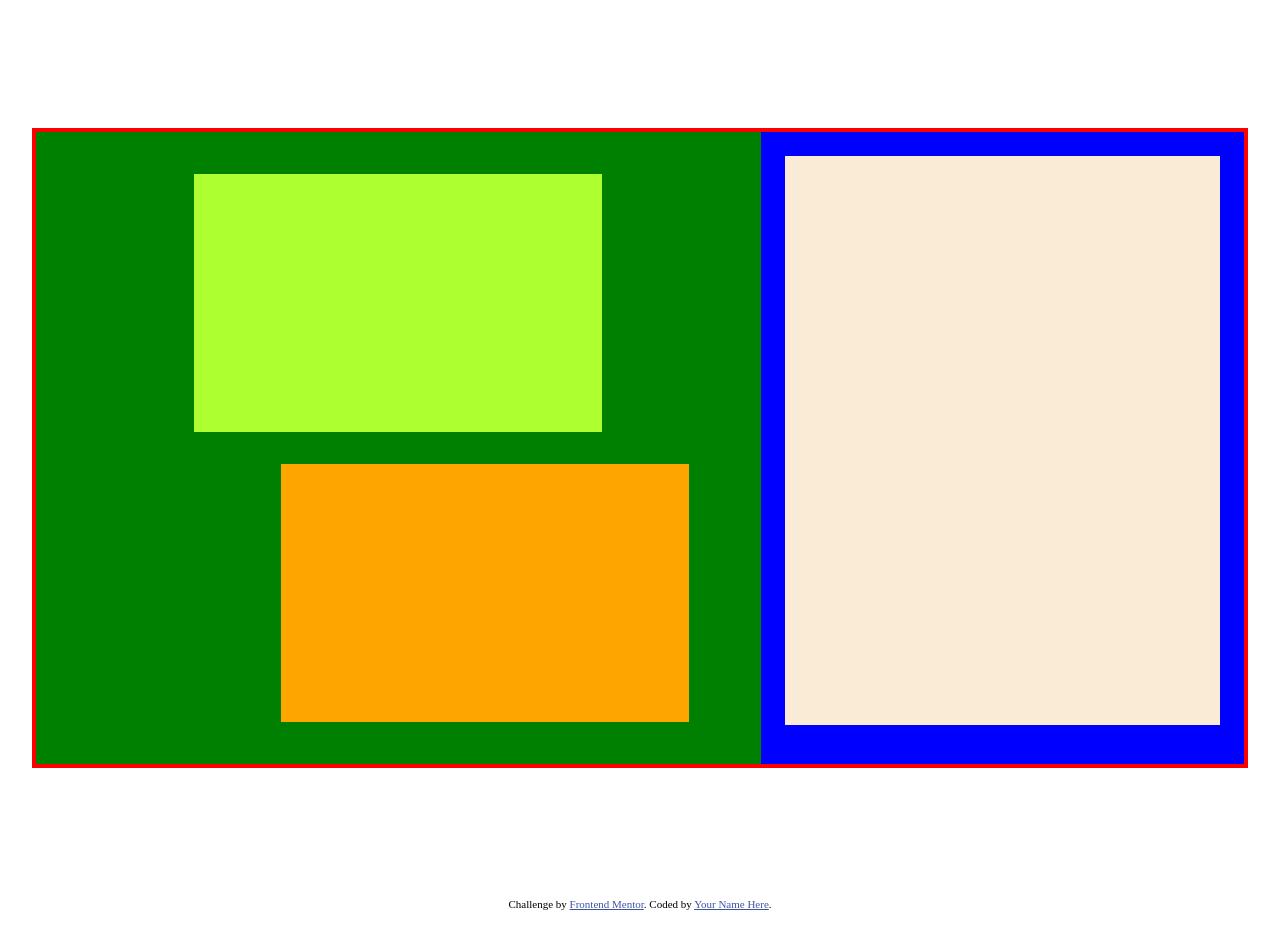
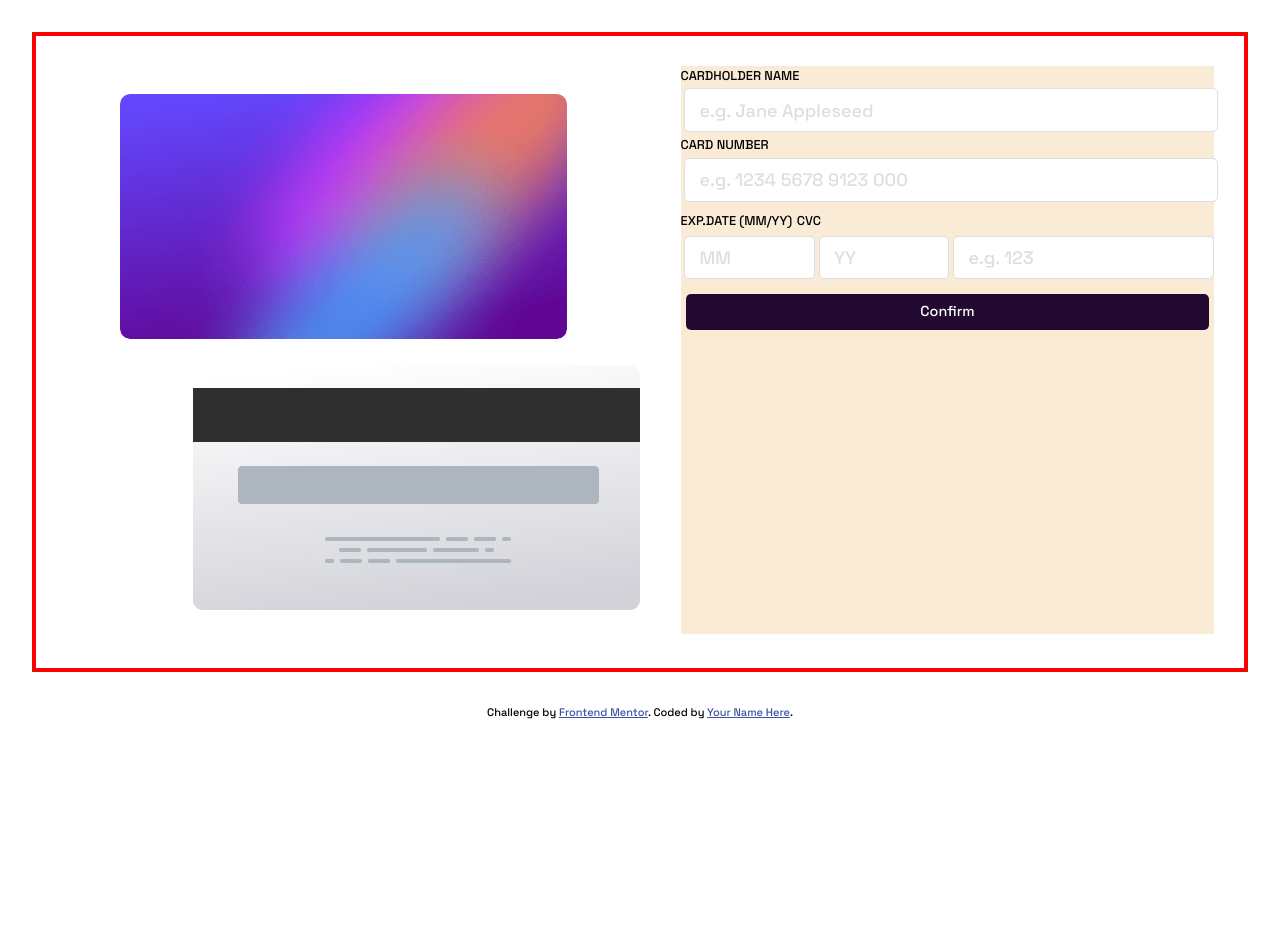
Before and after one commit to Al3377/FrontEndMentor-Num.4, a website: page index.html in a window 1280 px wide. After the commit the page ends 832 px from the top, so only its background shows below. Drawn offline with Linux system fonts and the light colour scheme.

Commit message:
adding elements

```diff
--- a/index.html
+++ b/index.html
@@ -39,9 +39,57 @@
           <div class="card__back card-size"></div>
         </div>
         <div class="info">
-          <div class="info__table">
+             <div class="info__table">
+                <div class="info__name flex-col">
+                  <label class="info__label" for="name">cardholder name</label>
+                  <input
+                    class="info__input info__input--big"
+                    type="text"
+                    id="name"
+                    placeholder="e.g. Jane Appleseed"
+                  />
+                </div>
+                <div class="info__number flex-col">
+                  <label class="info__label" for="number">card number</label>
+                  <input
+                    class="info__input info__input--big"
+                    type="text"
+                    id="number"
+                    placeholder="e.g. 1234 5678 9123 000"
+                  />
+                </div>
 
-          </div>
+                <div class="info__date-cvc flex-col">
+                  <div>
+                    <label class="info__label" for="date">exp.date (MM/YY)</label>
+                    <label class="info__label" for="cvc">cvc</label>
+                  </div>
+                  <div class="flex-row">
+                    <input
+                      class="info__input info__input--small"
+                      type="number"
+                      id="date"
+                      placeholder="MM"
+                    />
+                    <input
+                      class="info__input info__input--small"
+                      type="number"
+                      id="date"
+                      placeholder="YY"
+                    />
+                    <input
+                      class="info__input info__input--cvc"
+                      type="text"
+                      id="cvc"
+                      placeholder="e.g. 123"
+                    />
+                  </div>
+                </div>
+
+                <a href="#" class="button">Confirm</a>
+              </div>
+
+
         </div>
       </main>
 
--- a/sass/_base.scss
+++ b/sass/_base.scss
@@ -67,3 +67,17 @@ h6 {
 #__next {
   isolation: isolate;
 }
+:root {
+  --linear-gradient: hsl(249, 99%, 64%) to hsl(278, 94%, 30%);
+  --red: hsl(0, 100%, 66%);
+
+  --white: hsl(0, 0%, 100%);
+  --light-grayish-violet: hsl(270, 3%, 87%);
+  --lark-grayish-violet: hsl(279, 6%, 55%);
+  --very-dark-violet: hsl(278, 68%, 11%);
+}
+
+body {
+  font-family: "Space Grotesk", sans-serif;
+  font-size: 18px;
+}
--- /dev/null
+++ b/sass/_elements.scss
@@ -0,0 +1,43 @@
+.info {
+  &__table {
+    display: flex;
+    flex-direction: column;
+  }
+  &__name {
+    width: 100%;
+  }
+  &__label {
+    text-transform: uppercase;
+    font-size: 0.8rem;
+  }
+  &__input {
+    border-radius: 5px;
+    border: 1px solid var(--light-grayish-violet);
+    padding: 0.4em 0 0.4em 0.8em;
+    margin: 0.2em 0 0.2em 0.2em;
+    &--big {
+      width: 100%;
+    }
+    &--small {
+      width: 25%;
+    }
+    &--cvc {
+      width: 50%;
+    }
+  }
+  &__input::placeholder {
+    color: hsl(270, 3%, 87%);
+  }
+}
+
+.button {
+  display: inline-block;
+  text-decoration: none;
+  text-align: center;
+  border-radius: 5px;
+  color: var(--white);
+  background-color: var(--very-dark-violet);
+  font-size: 0.9rem;
+  padding: 0.5em 4em;
+  margin: 0.8em 0.4em;
+}
--- a/sass/_layout.scss
+++ b/sass/_layout.scss
@@ -9,7 +9,6 @@
   flex-direction: column;
 }
 .card {
-  background-color: green;
   min-height: 45%;
   padding: 1rem;
   display: flex;
@@ -17,25 +16,27 @@
   justify-content: center;
   align-items: center;
   &__front {
-    background-color: greenyellow;
+    background-image: url(/images/bg-card-front.png);
+    border-radius: 10px;
     align-self: start;
     z-index: 1;
     margin-top: -20%;
   }
   &__back {
-    background-color: orange;
+    background-image: url(/images/bg-card-back.png);
     align-self: end;
   }
 }
 .card-size {
   position: relative;
   width: 80%;
-  height: calc(80% / 1.58); /* Aspect ratio of 1.58:1 */
+  height: calc(80% / 1.82); /* Aspect ratio of 1.58:1 */
   padding-top: 50%;
+  background-size: contain;
+  background-repeat: no-repeat;
 }
 
 .info {
-  background-color: blue;
   flex-grow: 1;
 
   &__table {
@@ -52,7 +53,7 @@
     height: 80%;
     width: 95%;
     max-width: none;
-    margin: 10% auto;
+    margin: 2.5% auto;
   }
   .card {
     height: 100%;
@@ -68,23 +69,32 @@
     &__back {
       align-self: center;
       margin-left: 25%;
-      margin-top: 2rem;
+      margin-top: 1.6rem;
     }
   }
 
   .card-size {
-    max-width: 408px;
+    max-width: 447px;
     // max-height: 262px;
-    height: calc(408px / 1.58);
+    height: calc(447px / 1.82);
     padding-top: 0;
   }
 
   .info {
     flex-grow: 1;
-  }
-  .info__table {
-    width: 90%;
-    height: 90%;
-    margin: 5% auto;
+    &__table {
+      width: 90%;
+      height: 90%;
+      margin: 5% auto;
+    }
   }
 }
+
+.flex-col {
+  display: flex;
+  flex-direction: column;
+  align-items: start;
+}
+.flex-row {
+  display: flex;
+}
--- a/sass/main.scss
+++ b/sass/main.scss
@@ -1,2 +1,3 @@
 @import "base";
 @import "layout";
+@import "elements";
```
Also changed, not shown: style.css, 1 other file.
